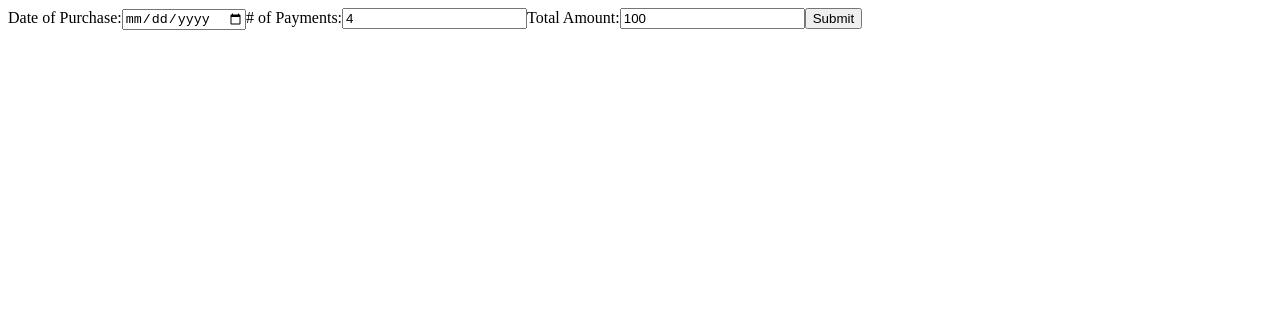
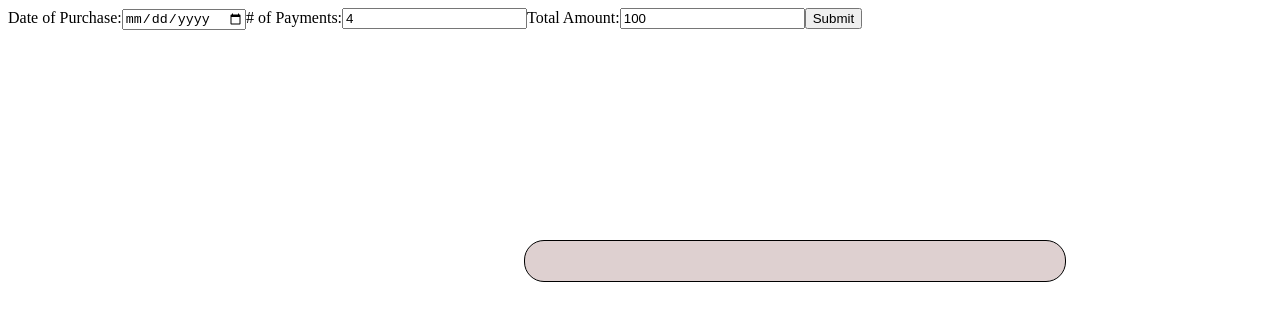
Before and after one commit to TrinitasAccounting/Business_Financing_Calculator, a React (Create React App) app in the folder client/: page / in a window 1280 px wide. Shown: the top 320 px of the page. Built offline with nearby package versions, Linux system fonts and the light colour scheme.

Commit message:
manually updating css

```diff
--- a/client/src/components/PaymentCalculator/Cards.css
+++ b/client/src/components/PaymentCalculator/Cards.css
@@ -4,26 +4,38 @@
     grid-gap: 20px;
 } */
 
-.card {
-    /* Change background color */
+/* .card {
+    Change background color
     background-color: white;
 
-    /* Add border */
+    Add border
     border: 1px solid #bacdd8;
 
-    /* Add space between the border and the content */
+    Add space between the border and the content
     padding: 8px;
 
     border-radius: 12px;
-}
+} */
 
-.container {
+/* .container {
     background-color: blueviolet;
     max-width: 300px;
 
-    /* Center the container in middle on horizontal axis */
+    Center the container in middle on horizontal axis
     margin: 0 auto;
 
-    /* Add empty space above the container (20% of the view height) */
+    Add empty space above the container (20% of the view height)
     margin-top: 20vh;
+} */
+
+.container {
+    background-color: #ded0d0;
+    width: 500px;
+    border: 1px solid black;
+    border-radius: 20px;
+    padding: 20px;
+    margin: 10px;
+    position: relative;
+    left: 40%;
+    top: 200px
 }
```
